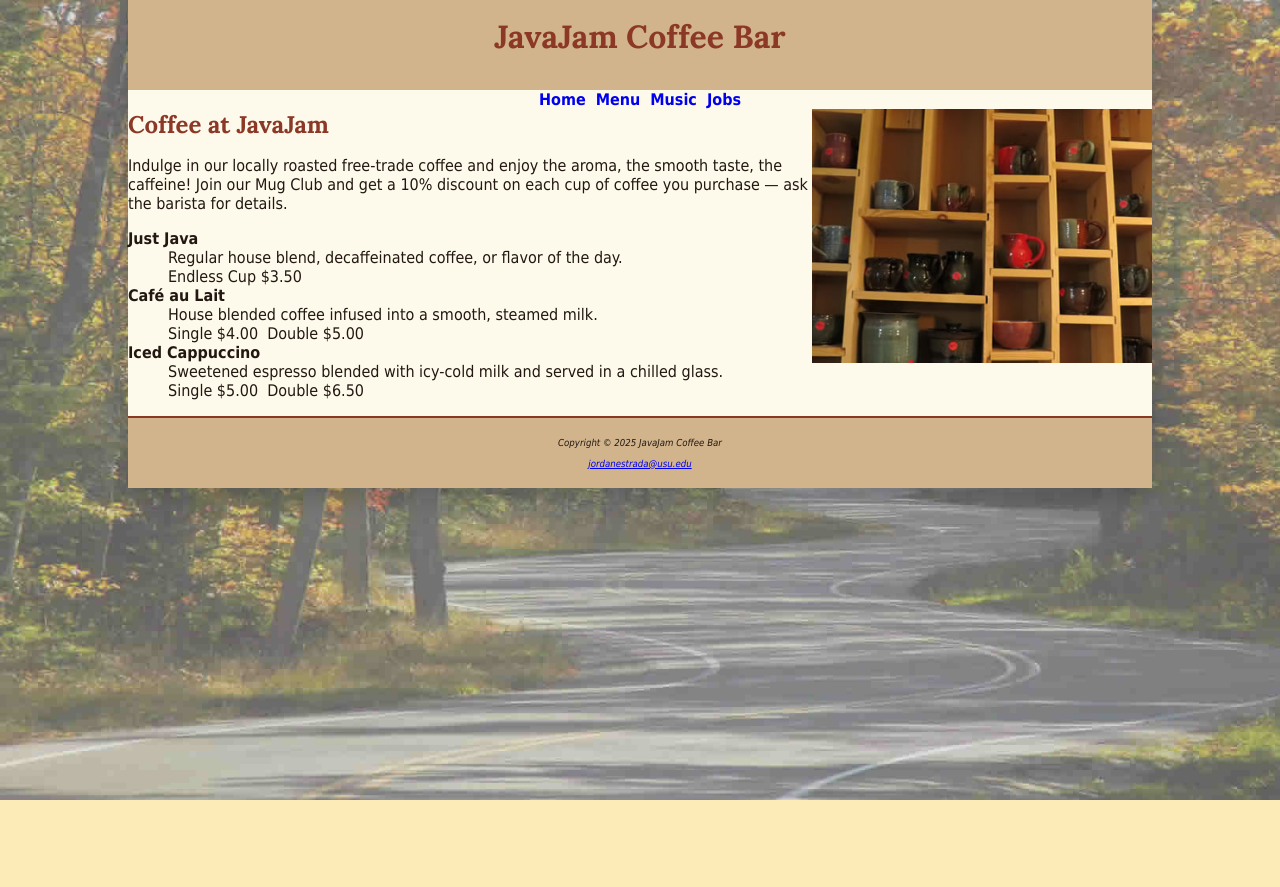
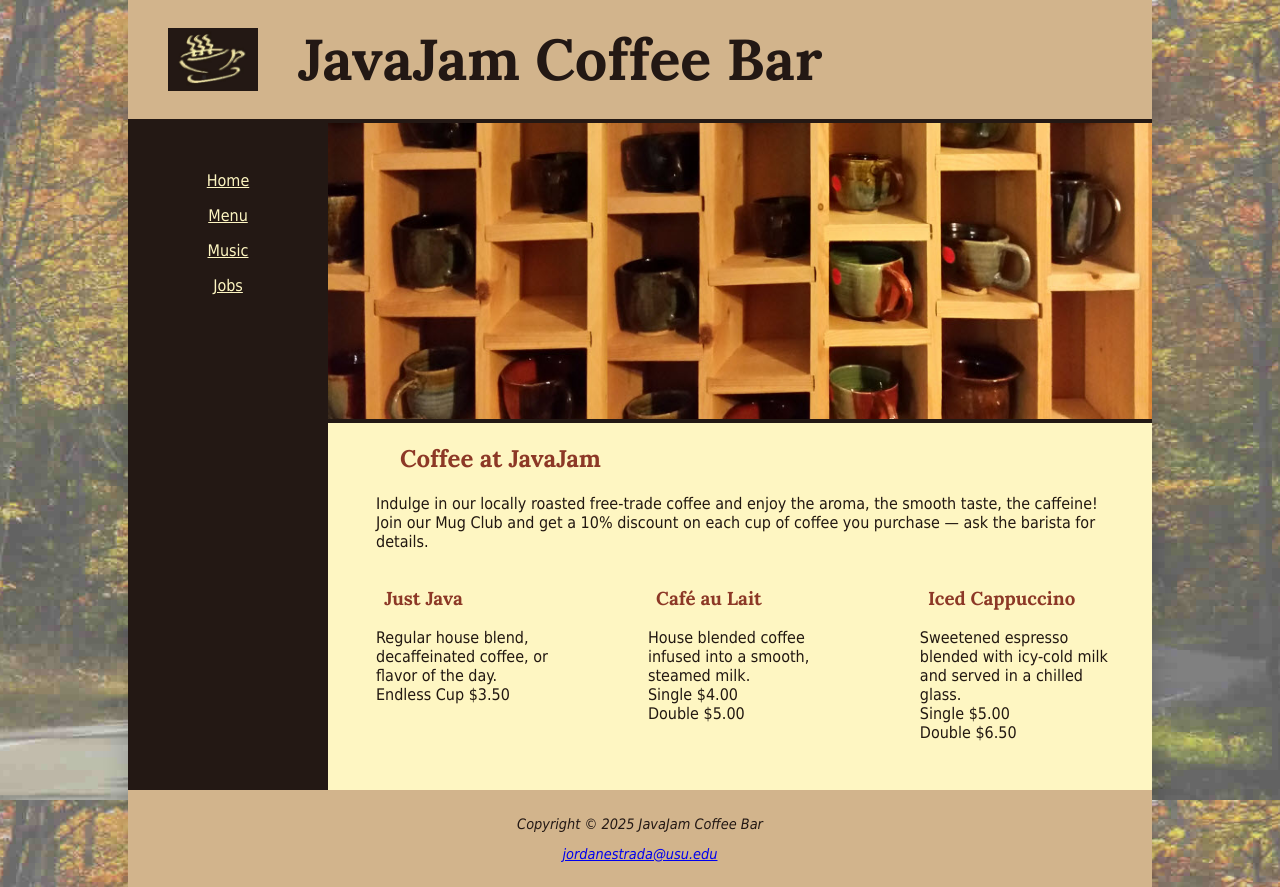
Before and after one commit to StoticOctopus/javajam, a plain HTML site: page Javajam web builder/menu.html in a window 1280 px wide. Before the commit the page ends 800 px from the top, so only its background shows below. Drawn offline with Linux system fonts and the light colour scheme.

Commit message:
Assignment 6
Added CSS two-column page layout for JavaJam Coffee Bar website, including sidebar navigation, header logo, hero images, and consistent styling across index, menu, and music pages based on the textbook

```diff
--- a/Javajam web builder/CSS/javajam.css
+++ b/Javajam web builder/CSS/javajam.css
@@ -1,4 +1,6 @@
-/* ---- Base ---- */
+/* === Base Setup === */
+* { box-sizing: border-box; }
+
 body {
   background-color: #FCEBB6;
   color: #221811;
@@ -11,102 +13,127 @@ body {
   padding: 0;
 }
 
-header {
-  color: #8C3826;
-  background-color: #D2B48C;
-  text-align: center;
-  padding: 5px 0;
-}
-
-h1 {
-  line-height: 200%;
-  font-family: 'Lora', serif;
-  margin-top: 0;
-  margin-bottom: 0.5em;
-}
-
-h2 {
-  color: #8C3826;
-  font-family: 'Lora', serif;
-  margin-top: 0;
-  margin-bottom: 0.5em;
-}
-
-nav { text-align: center; font-weight: bold; }
-nav a { text-decoration: none; }
-
-footer {
-  background-color: #D2B48C;
-  font-size: 0.60em;
-  font-style: italic;
-  text-align: center;
-  padding: 1em;
-  border-top: 2px solid #8C3826;
-}
-
 #wrapper {
   width: 80%;
   max-width: 1280px;
   min-width: 900px;
-  background-color: #FEFAEB;
   margin: 0 auto;
+  background-color: #231814;
   box-shadow: 0 10px 24px rgba(0,0,0,.18);
-}
-
-@font-face {
-  font-family: 'Lora';
-  src: url('../fonts/Lora-Regular.woff') format('woff');
-}
-
-/* ---- Images / layout ---- */
-#homehero {
-  height: 300px;
-  background-image: url("../images/hero.jpg");
-  background-size: cover;
-  background-position: center;
-  background-repeat: no-repeat;
-  margin: 0;
   padding: 0;
 }
 
-#menumug {
-  float: right;
-  width: 400px;
-  height: 299px;
-  background-image: url("../images/mugs.jpg");
-  background-size: cover;
-  background-position: center;
+header {
+  background-image: url("../images/coffeelogo.jpg");
   background-repeat: no-repeat;
-  margin: 0 0 1em 1em;
+  background-position: 40px center;
+  background-size: 90px auto;
+  background-color: #D2B48C;
+  color: #231814;
+  font-family: 'Lora', serif;
+  font-size: 1.8em;
+  padding: 25px 0 25px 170px;
+  border-bottom: 4px solid #231814;
+  margin: 0;
 }
 
-main::after { content: ""; display: block; clear: both; }
-
-.details {
-  padding-left: 20%;
-  padding-right: 20%;
-  margin-bottom: 1.5em;
+header h1 {
+  margin: 0;
+  line-height: 1.2;
 }
 
-.details img {
-  width: 100px;
-  height: 100px;
-  border: none;
-  margin: 0 10px 10px 0;
-  vertical-align: middle;
+header a:link,
+header a:visited {
+  text-decoration: none;
+  color: #231814;
 }
-.details a { text-decoration: none; }
-
-h4 {
-  background-color: #D2B48C;
-  font-size: 1.2em;
-  padding: .5em;
-  margin-bottom: .5em;
-  color: #221811;
+header a:hover {
+  color: #FEF6C2;
 }
 
-img {
-  border-style: none;
-  max-width: 100%;
-  height: auto;
+nav {
+  float: left;
+  width: 200px;
+  background-color: #231814;
+  padding-top: 2em;
+  text-align: center;
 }
+nav ul {
+  list-style-type: none;
+  padding-left: 0;
+  margin: 0;
+}
+nav li {
+  margin: 1em 0;
+}
+nav a:link { color: #FEF6C2; }
+nav a:visited { color: #D2B48C; }
+nav a:hover { color: #CC9933; }
+
+main {
+  margin-left: 200px;
+  background-color: #FEF6C2;
+  overflow: auto;
+  padding-bottom: 2em;
+}
+main h2, main h3, main h4, main p, main div, main ul, main dl {
+  padding-left: 3em;
+  padding-right: 2em;
+}
+
+#homehero, #heromugs, #heroguitar {
+  height: 300px;
+  background-size: 100% 100%;
+  background-repeat: no-repeat;
+  background-position: center;
+  border-bottom: 4px solid #231814;
+}
+
+#homehero   { background-image: url("../images/hero.jpg"); }
+#heromugs   { background-image: url("../images/heromugs.jpg"); }
+#heroguitar { background-image: url("../images/heroguitar.jpg"); }
+
+/* === Section Titles (Months) === */
+h4 {
+  text-transform: uppercase;
+  background-color: #D2B48C;
+  color: #231814;
+  font-weight: bold;
+  padding: 0.5em 3em;
+  margin: 0;
+  border-bottom: 1px solid #231814;
+  border-top: 1px solid #231814;
+  clear: left;
+}
+
+.floatleft {
+  float: left;
+  margin: 0 1em 1em 3em;
+  padding: 0;
+}
+.details {
+  overflow: auto;
+}
+.details p {
+  padding-top: 1em;
+}
+
+.onethird {
+  float: left;
+  width: 33%;
+}
+
+footer {
+  clear: both;
+  background-color: #D2B48C;
+  text-align: center;
+  padding: 0.75em;
+  font-style: italic;
+  font-size: 0.9em;
+  color: #231814;
+}
+
+h1, h2, h3 {
+  font-family: 'Lora', serif;
+  color: #8C3826;
+}
--- a/Javajam web builder/menu.html
+++ b/Javajam web builder/menu.html
@@ -19,18 +19,20 @@
 <body>
   <div id="wrapper">
     <header>
-      <h1>JavaJam Coffee Bar</h1>
+      <h1><a href="index.html">JavaJam Coffee Bar</a></h1>
     </header>
 
     <nav>
-      <a href="index.html">Home</a>&nbsp;
-      <a href="menu.html">Menu</a>&nbsp;
-      <a href="music.html">Music</a>&nbsp;
-      <a href="jobs.html">Jobs</a>
+      <ul>
+        <li><a href="index.html">Home</a></li>
+        <li><a href="menu.html">Menu</a></li>
+        <li><a href="music.html">Music</a></li>
+        <li><a href="jobs.html">Jobs</a></li>
+      </ul>
     </nav>
 
     <main>
-      <img src="images/mugs.jpg" alt="coffee mugs" width="340" height="299" align="right">
+      <div id="heromugs"></div>
 
       <h2>Coffee at JavaJam</h2>
       <p>
@@ -38,25 +40,32 @@
         Join our Mug Club and get a 10% discount on each cup of coffee you purchase — ask the barista for details.
       </p>
 
-      <dl>
-        <dt><strong>Just Java</strong></dt>
-        <dd>
+      <!-- 3-column menu layout -->
+      <section class="onethird">
+        <h3>Just Java</h3>
+        <p>
           Regular house blend, decaffeinated coffee, or flavor of the day.<br>
-          Endless Cup $3.50
-        </dd>
+          Endless Cup&nbsp;$3.50
+        </p>
+      </section>
 
-        <dt><strong>Café au Lait</strong></dt>
-        <dd>
+      <section class="onethird">
+        <h3>Café au Lait</h3>
+        <p>
           House blended coffee infused into a smooth, steamed milk.<br>
-          Single $4.00&nbsp;&nbsp;Double $5.00
-        </dd>
+          Single&nbsp;$4.00<br>
+          Double&nbsp;$5.00
+        </p>
+      </section>
 
-        <dt><strong>Iced Cappuccino</strong></dt>
-        <dd>
+      <section class="onethird">
+        <h3>Iced Cappuccino</h3>
+        <p>
           Sweetened espresso blended with icy-cold milk and served in a chilled glass.<br>
-          Single $5.00&nbsp;&nbsp;Double $6.50
-        </dd>
-      </dl>
+          Single&nbsp;$5.00<br>
+          Double&nbsp;$6.50
+        </p>
+      </section>
     </main>
 
     <footer>
```
Also changed, not shown: Javajam web builder/index.html (+17 -12 lines), Javajam web builder/music.html (+16 -8 lines), Javajam web builder/images/coffeelogo.jpg (added), Javajam web builder/images/heroguitar.jpg (added), Javajam web builder/images/heromugs.jpg (added), 3 other files.
